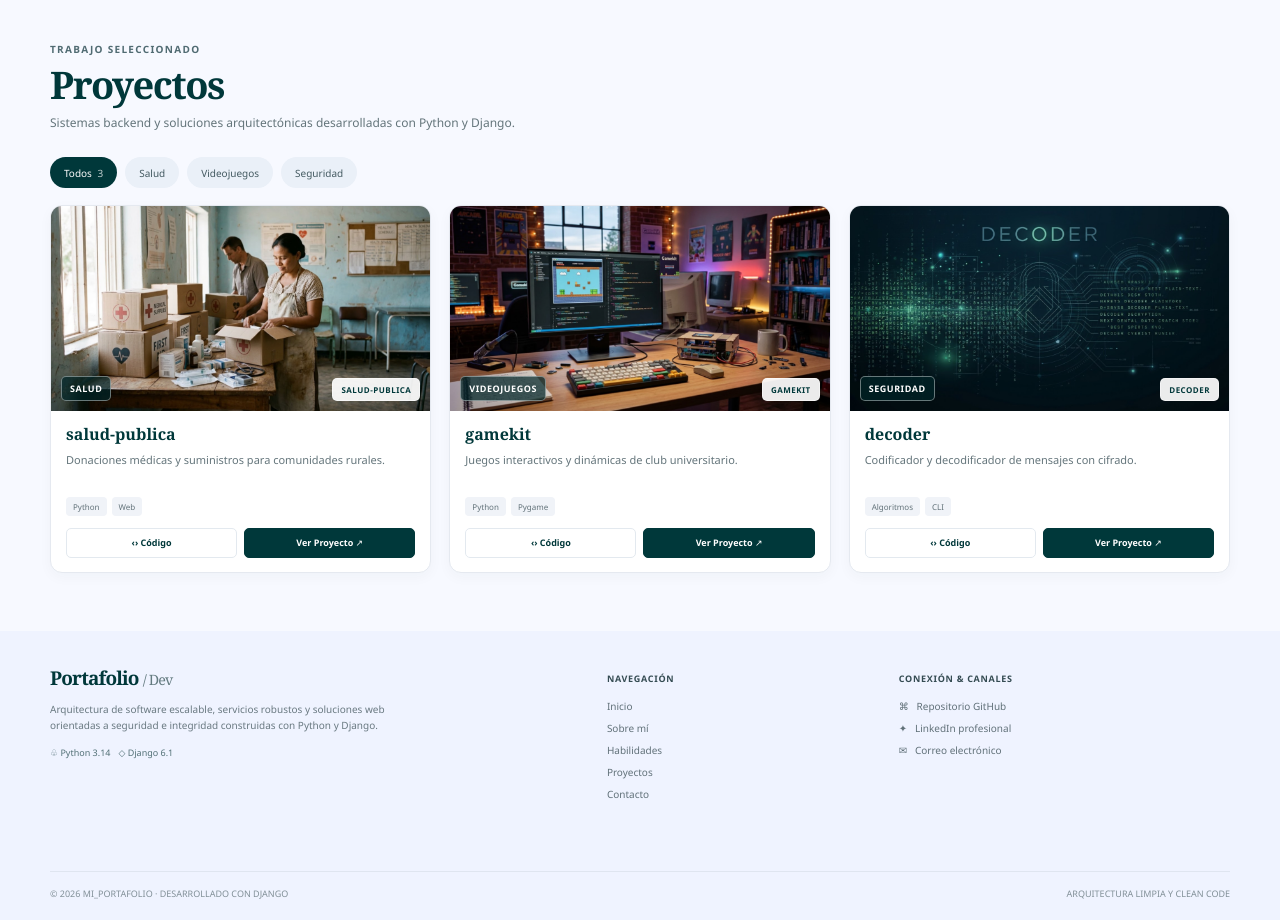
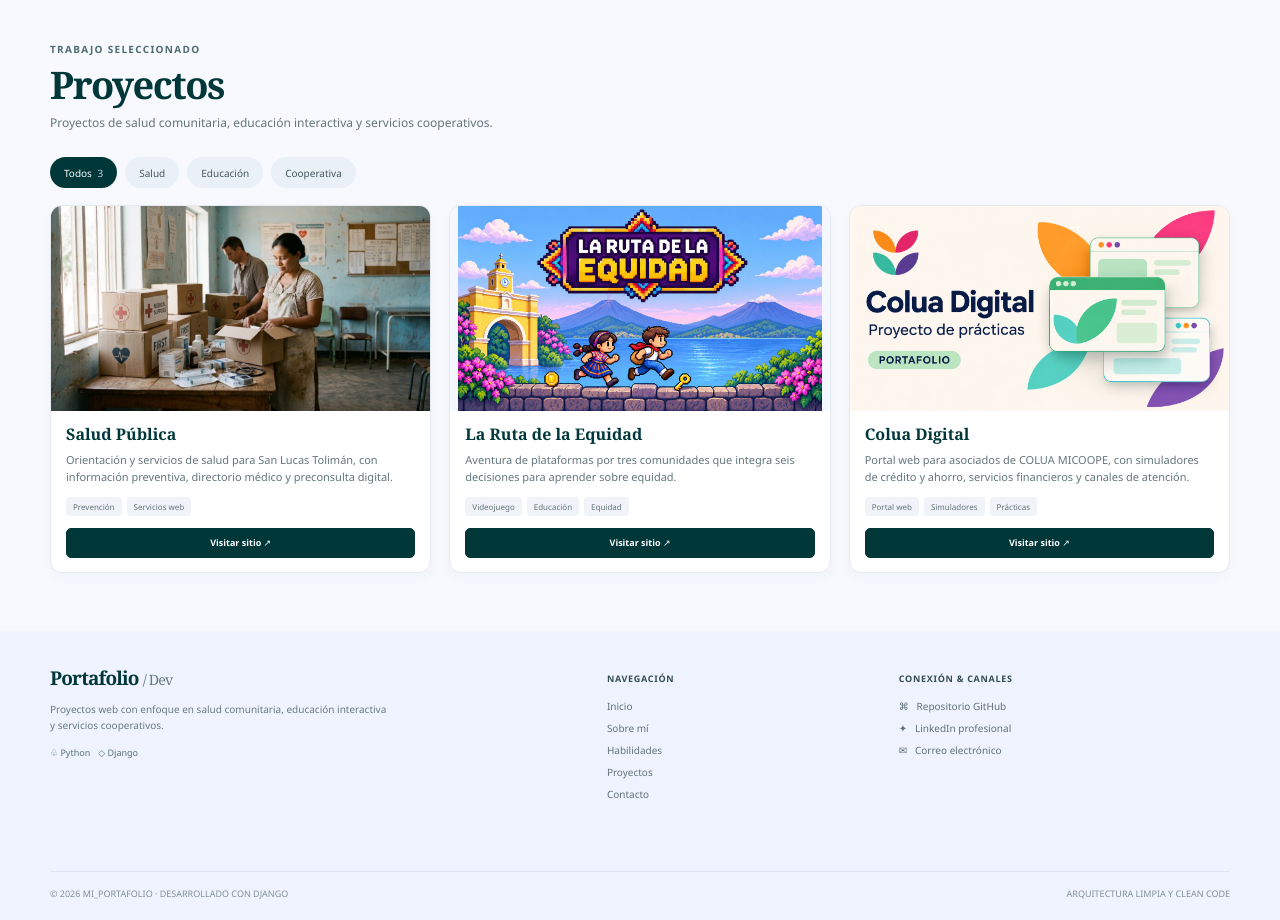
Before and after one commit to ZeroJack73/mi_portafolio, a Django app: page /proyectos/ in a window 1280 px wide. Shown: the part 76-996 px from the top of the page. Run offline with Django 5.2, Linux system fonts and the light colour scheme.

Commit message:
cambio de portadas

```diff
--- a/portafolio/static/portafolio/css/estilos.css
+++ b/portafolio/static/portafolio/css/estilos.css
@@ -399,7 +399,6 @@ h1, h2, h3, p { margin-top: 0; }
 }
 
 .project-image {
-    position: relative;
     height: 190px;
     overflow: hidden;
     display: block;
@@ -414,24 +413,12 @@ h1, h2, h3, p { margin-top: 0; }
     transition: transform .3s ease;
 }
 
+.project-image .project-thumbnail-ruta-equidad {
+    object-fit: contain;
+    background: #f5f7ff;
+}
+
 .project-card:hover .project-image img { transform: scale(1.035); }
-
-.image-badge,
-.image-overlay {
-    position: absolute;
-    z-index: 1;
-    right: 10px;
-    bottom: 10px;
-    padding: 5px 8px;
-    border: 1px solid rgba(255,255,255,.4);
-    border-radius: 5px;
-    background: rgba(255,255,255,.92);
-    color: var(--deep);
-    font-size: 9px;
-    font-weight: 700;
-    letter-spacing: .06em;
-    text-transform: uppercase;
-}
 
 .project-card-body { padding: 14px 15px 13px; }
 
@@ -653,23 +640,13 @@ h1, h2, h3, p { margin-top: 0; }
 .filter-button span { margin-left: 3px; opacity: .75; }
 .projects-grid { gap: 18px; }
 .portfolio-card .project-image { height: 205px; }
-.portfolio-card .image-overlay { right: auto; bottom: 10px; left: 10px; color: white; background: rgba(0, 38, 40, .7); }
-.portfolio-card .image-badge { bottom: 10px; font-size: 8px; }
 .portfolio-card .project-card-body { padding: 13px 15px 14px; }
 .portfolio-card .project-card-body > h2 { font-size: 16px; }
 .portfolio-card .project-card-body > p { min-height: 36px; }
 .tag-list { display: flex; flex-wrap: wrap; gap: 5px; margin: 10px 0 12px; }
 .tag-list span { padding: 4px 7px; border-radius: 4px; background: #f0f3f8; color: #627279; font-size: 8px; }
-.card-actions { display: grid; grid-template-columns: 1fr 1fr; gap: 7px; }
+.card-actions { display: grid; grid-template-columns: 1fr; gap: 7px; }
 .button-compact { min-height: 30px; padding: 0 8px; border-radius: 5px; font-size: 9px; white-space: nowrap; }
-
-.project-detail-page { min-height: 430px; padding-top: 40px; padding-bottom: 65px; }
-.detail-back { color: #60737a; font-size: 11px; }
-.detail-back:hover { color: var(--deep); }
-.project-detail { margin-top: 20px; display: grid; grid-template-columns: minmax(0, 1.15fr) minmax(0, .85fr); align-items: center; gap: clamp(24px, 5vw, 60px); }
-.project-detail > img { width: 100%; aspect-ratio: 1.45 / 1; display: block; object-fit: cover; border: 6px solid #fff; border-radius: 14px; box-shadow: 0 8px 22px rgba(34, 57, 78, .1); }
-.project-detail-copy .page-title { margin-bottom: 10px; }
-.project-detail-copy .page-intro { margin-bottom: 14px; }
 
 @media (max-width: 900px) {
     .header-inner, .page-container, .footer-inner { width: min(100% - 40px, 760px); }
@@ -684,7 +661,6 @@ h1, h2, h3, p { margin-top: 0; }
     .hero-art { min-height: 250px; }
     .project-image { height: 155px; }
     .portfolio-card .project-image { height: 165px; }
-    .project-detail { grid-template-columns: 1fr; gap: 22px; }
     .footer-inner { gap: 28px; }
 }
 
@@ -724,8 +700,6 @@ h1, h2, h3, p { margin-top: 0; }
     .about-cta h2 br { display: none; }
     .projects-page { padding-top: 28px; }
     .projects-grid { gap: 13px; }
-    .project-detail-page { padding-top: 28px; }
-    .project-detail { margin-top: 15px; }
 }
 
 @media (prefers-reduced-motion: reduce) {
@@ -870,6 +844,9 @@ h1, h2, h3, p { margin-top: 0; }
 .email-line > a { color: var(--deep); font-size: 12px; font-weight: 650; }
 .copy-button { padding: 4px 7px; border: 1px solid var(--line); border-radius: 4px; background: #fff; color: #556a70; font-size: 8px; cursor: pointer; }
 .copy-status { min-height: 13px; margin: 4px 0 0; color: #54746c; font-size: 9px; }
+.form-status { min-height: 13px; margin: 0; color: var(--muted); font-size: 9px; }
+.form-status.is-error { color: #b65b5b; }
+.form-status.is-success { color: #54746c; }
 .contact-detail > p { margin: 8px 0; color: #536970; font-size: 10px; }
 
 .contact-form {
@@ -901,6 +878,7 @@ h1, h2, h3, p { margin-top: 0; }
 .contact-form textarea { min-height: 110px; resize: vertical; }
 .contact-form input:focus,
 .contact-form textarea:focus { border-color: #9eb4c5; background: #fff; }
+.contact-form [aria-invalid="true"] { border-color: #b65b5b; background: #fff8f8; }
 .contact-form input::placeholder,
 .contact-form textarea::placeholder { color: #9aa5ad; }
 .form-wide { grid-column: 1 / -1; }
--- a/portafolio/templates/portafolio/base.html
+++ b/portafolio/templates/portafolio/base.html
@@ -20,7 +20,7 @@
                 <a class="{% if request.resolver_match.url_name == 'inicio' %}is-active{% endif %}" href="{% url 'portafolio:inicio' %}">Inicio</a>
                 <a class="{% if request.resolver_match.url_name == 'sobre_mi' %}is-active{% endif %}" href="{% url 'portafolio:sobre_mi' %}">Sobre mí</a>
                 <a class="{% if request.resolver_match.url_name == 'habilidades' %}is-active{% endif %}" href="{% url 'portafolio:habilidades' %}">Habilidades</a>
-                <a class="{% if request.resolver_match.url_name == 'proyectos' or request.resolver_match.url_name == 'proyecto_detalle' %}is-active{% endif %}" href="{% url 'portafolio:proyectos' %}">Proyectos</a>
+                <a class="{% if request.resolver_match.url_name == 'proyectos' %}is-active{% endif %}" href="{% url 'portafolio:proyectos' %}">Proyectos</a>
                 <a class="{% if request.resolver_match.url_name == 'contacto' %}is-active{% endif %}" href="{% url 'portafolio:contacto' %}">Contacto</a>
             </nav>
             <div class="header-actions">
@@ -36,8 +36,8 @@
         <div class="footer-inner">
             <div class="footer-about">
                 <a class="brand" href="{% url 'portafolio:inicio' %}">Portafolio <span>/ Dev</span></a>
-                <p>Arquitectura de software escalable, servicios robustos y soluciones web orientadas a seguridad e integridad construidas con Python y Django.</p>
-                <div class="footer-tags"><span>♧ Python 3.14</span><span>◇ Django 6.1</span></div>
+                <p>Proyectos web con enfoque en salud comunitaria, educación interactiva y servicios cooperativos.</p>
+                <div class="footer-tags"><span>♧ Python</span><span>◇ Django</span></div>
             </div>
             <div class="footer-column">
                 <h2>Navegación</h2>
--- a/portafolio/templates/portafolio/habilidades.html
+++ b/portafolio/templates/portafolio/habilidades.html
@@ -6,7 +6,7 @@
 <div class="page-container skills-page">
     <header class="skills-heading">
         <h1>Habilidades</h1>
-        <p>Stack técnico enfocado en Python, Django y desarrollo web robusto.</p>
+        <p>{{ skills_intro }}</p>
     </header>
 
     <section class="skill-group">
--- a/portafolio/templates/portafolio/proyectos.html
+++ b/portafolio/templates/portafolio/proyectos.html
@@ -8,31 +8,28 @@
     <section class="projects-heading">
         <p class="eyebrow">Trabajo seleccionado</p>
         <h1 class="page-title">Proyectos</h1>
-        <p class="page-intro">Sistemas backend y soluciones arquitectónicas desarrolladas con Python y Django.</p>
+        <p class="page-intro">Proyectos de salud comunitaria, educación interactiva y servicios cooperativos.</p>
     </section>
     <div class="filter-list" role="group" aria-label="Filtrar proyectos">
         <button class="filter-button is-selected" type="button" data-filter="todos" aria-pressed="true">Todos <span>3</span></button>
         <button class="filter-button" type="button" data-filter="salud" aria-pressed="false">Salud</button>
-        <button class="filter-button" type="button" data-filter="videojuegos" aria-pressed="false">Videojuegos</button>
-        <button class="filter-button" type="button" data-filter="seguridad" aria-pressed="false">Seguridad</button>
+        <button class="filter-button" type="button" data-filter="educacion" aria-pressed="false">Educación</button>
+        <button class="filter-button" type="button" data-filter="cooperativa" aria-pressed="false">Cooperativa</button>
     </div>
     <div class="project-grid projects-grid">
         {% for project in projects %}
         <article class="project-card portfolio-card" data-category="{{ project.category }}">
             <div class="project-image">
-                <img src="{% static 'portafolio/img/' %}{{ project.name }}.png" alt="{{ project.title }}" loading="lazy">
-                <span class="image-overlay">{{ project.category }}</span>
-                <span class="image-badge">{{ project.name }}</span>
+                <img class="project-thumbnail-{{ project.name }}" src="{% static 'portafolio/img/' %}{{ project.name }}.png" alt="{{ project.title }}" loading="lazy">
             </div>
             <div class="project-card-body">
-                <h2>{{ project.name }}</h2>
+                <h2>{{ project.title }}</h2>
                 <p>{{ project.description }}</p>
                 <div class="tag-list">
                     {% for tag in project.tags %}<span>{{ tag }}</span>{% endfor %}
                 </div>
                 <div class="card-actions">
-                    <a class="button button-light button-compact" href="https://github.com/ZeroJack73" target="_blank" rel="noopener noreferrer">‹› Código</a>
-                    <a class="button button-compact" href="{% url 'portafolio:proyecto_detalle' project.name %}">Ver Proyecto ↗</a>
+                    <a class="button button-compact" href="{{ project.url }}" target="_blank" rel="noopener noreferrer">Visitar sitio ↗</a>
                 </div>
             </div>
         </article>
--- a/portafolio/urls.py
+++ b/portafolio/urls.py
@@ -9,6 +9,5 @@ urlpatterns = [
     path('sobre-mi/', views.sobre_mi, name='sobre_mi'),
     path('habilidades/', views.habilidades, name='habilidades'),
     path('proyectos/', views.proyectos, name='proyectos'),
-    path('proyectos/<slug:project_name>/', views.proyecto_detalle, name='proyecto_detalle'),
     path('contacto/', views.contacto, name='contacto'),
 ]
--- a/portafolio/views.py
+++ b/portafolio/views.py
@@ -1,4 +1,3 @@
-from django.http import Http404
 from django.shortcuts import render
 
 
@@ -6,25 +5,39 @@ PROJECTS = [
     {
         'name': 'salud-publica',
         'category': 'salud',
-        'title': 'Plataforma de Salud Rural',
-        'description': 'Donaciones médicas y suministros para comunidades rurales.',
-        'tags': ['Python', 'Web'],
+        'title': 'Salud Pública',
+        'description': 'Orientación y servicios de salud para San Lucas Tolimán, con información preventiva, directorio médico y preconsulta digital.',
+        'tags': ['Prevención', 'Servicios web'],
+        'url': 'https://zerojack73.github.io/Salud-publica/#view-inicio',
     },
     {
-        'name': 'gamekit',
-        'category': 'videojuegos',
-        'title': 'Gamekit: Arcade Lab',
-        'description': 'Juegos interactivos y dinámicas de club universitario.',
-        'tags': ['Python', 'Pygame'],
+        'name': 'ruta-equidad',
+        'category': 'educacion',
+        'title': 'La Ruta de la Equidad',
+        'description': 'Aventura de plataformas por tres comunidades que integra seis decisiones para aprender sobre equidad.',
+        'tags': ['Videojuego', 'Educación', 'Equidad'],
+        'url': 'https://gleeful-eclair-a9b7b4.netlify.app/',
     },
     {
-        'name': 'decoder',
-        'category': 'seguridad',
-        'title': 'Decoder: Cifrado Seguro',
-        'description': 'Codificador y decodificador de mensajes con cifrado.',
-        'tags': ['Algoritmos', 'CLI'],
+        'name': 'colua-digital',
+        'category': 'cooperativa',
+        'title': 'Colua Digital',
+        'description': 'Portal web para asociados de COLUA MICOOPE, con simuladores de crédito y ahorro, servicios financieros y canales de atención.',
+        'tags': ['Portal web', 'Simuladores', 'Prácticas'],
+        'url': 'https://coluarl.github.io/Colua-Web/web/',
     },
 ]
+
+PROFILE = {
+    'name': 'Brayan Jack Par Tzul',
+    'program': 'Técnico Universitario en Informática',
+    'faculty': 'Facultad de Ingeniería',
+    'university': 'Universidad del Valle de Guatemala',
+    'university_short': 'UVG',
+    'campus': 'Campus Altiplano',
+    'study_status': 'En curso',
+    'formation_status': 'Formación actual',
+}
 
 
 def inicio(request):
@@ -32,24 +45,20 @@ def inicio(request):
 
 
 def sobre_mi(request):
-    return render(request, 'portafolio/sobre_mi.html')
+    return render(request, 'portafolio/sobre_mi.html', {'profile': PROFILE})
 
 
 def habilidades(request):
-    return render(request, 'portafolio/habilidades.html')
+    return render(request, 'portafolio/habilidades.html', {
+        'skills_intro': 'Stack técnico enfocado en Python, Django y desarrollo web robusto.',
+    })
 
 
 def proyectos(request):
     return render(request, 'portafolio/proyectos.html', {'projects': PROJECTS})
 
 
-def proyecto_detalle(request, project_name):
-    project = next((item for item in PROJECTS if item['name'] == project_name), None)
-    if project is None:
-        raise Http404('Proyecto no encontrado')
-
-    return render(request, 'portafolio/proyecto_detalle.html', {'project': project})
-
-
 def contacto(request):
-    return render(request, 'portafolio/contacto.html')
+    return render(request, 'portafolio/contacto.html', {
+        'contact_email': 'parbrayanjack@gmail.com',
+    })
```
Also changed, not shown: mi_portafolio/settings.py (+4 -33 lines), portafolio/static/portafolio/js/main.js (+36 -0 lines), portafolio/templates/portafolio/contacto.html (+4 -3 lines), portafolio/templates/portafolio/inicio.html (+5 -5 lines), portafolio/templates/portafolio/proyecto_detalle.html (deleted, +0 -25 lines), portafolio/templates/portafolio/sobre_mi.html (+7 -7 lines), README.md, portafolio/static/portafolio/img/colua-digital.png (added), portafolio/static/portafolio/img/decoder.png (deleted), portafolio/static/portafolio/img/gamekit.png (deleted), portafolio/static/portafolio/img/ruta-equidad.png (added), 1 other file.
